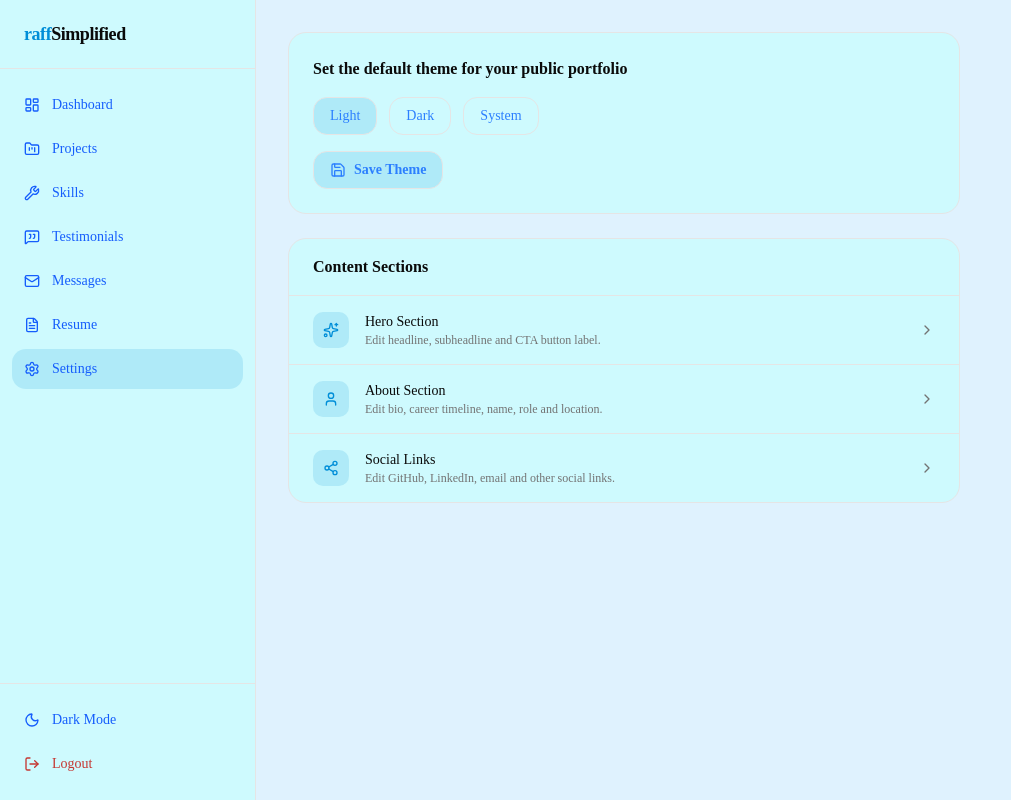
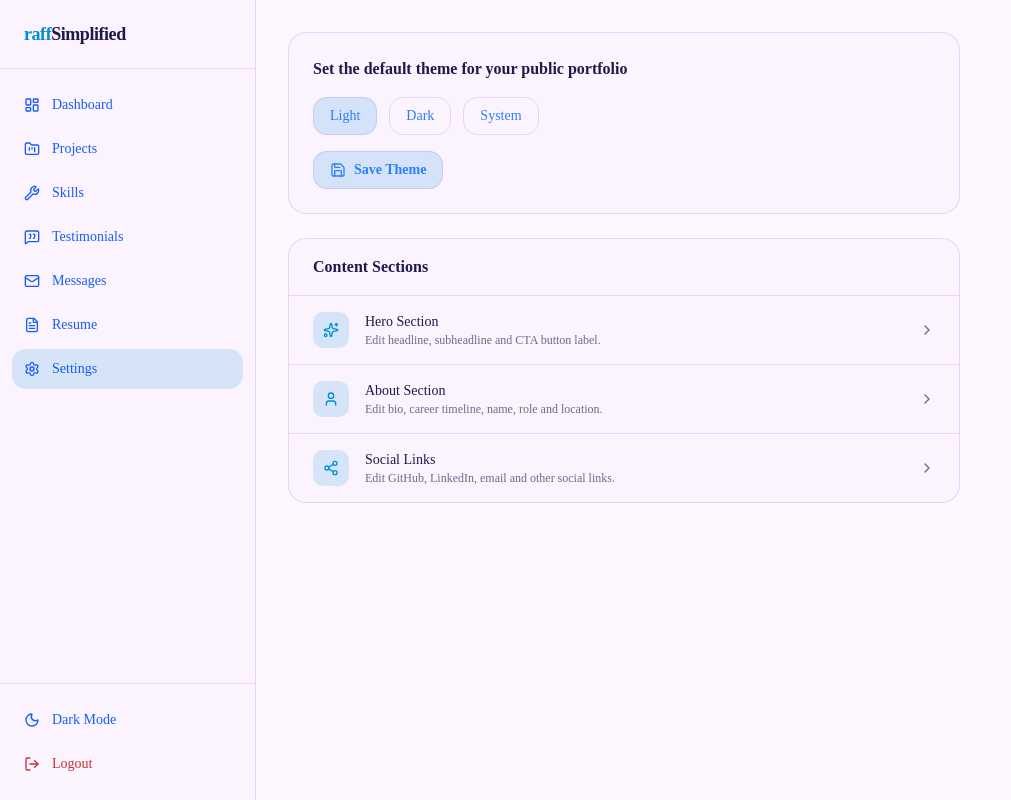
Before and after one commit to bossRaf/raff-personal-web, a Next.js app: page /admin/settings in a window 1280 px wide. Shown: the whole page, without its empty margins (0-1011 px from the left). Built offline with nearby package versions, Linux system fonts and the light colour scheme; no server answers; the database is empty.

Commit message:
Update global.css

```diff
--- a/src/app/globals.css
+++ b/src/app/globals.css
@@ -48,7 +48,7 @@
   --radius-4xl: calc(var(--radius) * 2.6);
 }
 
-:root {
+/* :root {
   --background: oklch(95.1% 0.026 236.824);
   --foreground: oklch(0.145 0 0);
   --card: oklch(95.6% 0.045 203.388);
@@ -115,6 +115,75 @@
   --sidebar-accent-foreground: oklch(0.985 0 0);
   --sidebar-border: oklch(1 0 0 / 10%);
   --sidebar-ring: oklch(0.556 0 0);
+} */
+
+:root {
+  --background: #fdf8ff;
+  --foreground: #1e1b4b;
+  --card: #fbf3fe;
+  --card-foreground: #1e1b4b;
+  --popover: #ffffff;
+  --popover-foreground: #1e1b4b;
+  --primary: #7c3aed;
+  --primary-foreground: #ffffff;
+  --secondary: #ede9fe;
+  --secondary-foreground: #1e1b4b;
+  --muted: #ede9fe;
+  --muted-foreground: #6d6a8a;
+  --accent: #ede9fe;
+  --accent-foreground: #1e1b4b;
+  --destructive: oklch(0.577 0.245 27.325);
+  --border: rgba(139, 92, 246, 0.2);
+  --input: rgba(139, 92, 246, 0.2);
+  --ring: #7c3aed;
+  --chart-1: oklch(0.87 0 0);
+  --chart-2: oklch(0.556 0 0);
+  --chart-3: oklch(0.439 0 0);
+  --chart-4: oklch(0.371 0 0);
+  --chart-5: oklch(0.269 0 0);
+  --radius: 0.625rem;
+  --sidebar: #ffffff;
+  --sidebar-foreground: #1e1b4b;
+  --sidebar-primary: #7c3aed;
+  --sidebar-primary-foreground: #ffffff;
+  --sidebar-accent: #ede9fe;
+  --sidebar-accent-foreground: #1e1b4b;
+  --sidebar-border: rgba(139, 92, 246, 0.2);
+  --sidebar-ring: #7c3aed;
+}
+
+.dark {
+  --background: #0d1f1e;
+  --foreground: #ccfbf1;
+  --card: #122d2b;
+  --card-foreground: #ccfbf1;
+  --popover: #122d2b;
+  --popover-foreground: #ccfbf1;
+  --primary: #2dd4bf;
+  --primary-foreground: #0d1f1e;
+  --secondary: #1a3836;
+  --secondary-foreground: #ccfbf1;
+  --muted: #1a3836;
+  --muted-foreground: #5eead4;
+  --accent: #1a3836;
+  --accent-foreground: #ccfbf1;
+  --destructive: oklch(0.704 0.191 22.216);
+  --border: rgba(45, 212, 191, 0.18);
+  --input: rgba(45, 212, 191, 0.18);
+  --ring: #2dd4bf;
+  --chart-1: oklch(0.87 0 0);
+  --chart-2: oklch(0.556 0 0);
+  --chart-3: oklch(0.439 0 0);
+  --chart-4: oklch(0.371 0 0);
+  --chart-5: oklch(0.269 0 0);
+  --sidebar: #122d2b;
+  --sidebar-foreground: #ccfbf1;
+  --sidebar-primary: #2dd4bf;
+  --sidebar-primary-foreground: #0d1f1e;
+  --sidebar-accent: #1a3836;
+  --sidebar-accent-foreground: #ccfbf1;
+  --sidebar-border: rgba(45, 212, 191, 0.18);
+  --sidebar-ring: #2dd4bf;
 }
 
 @layer base {
```
